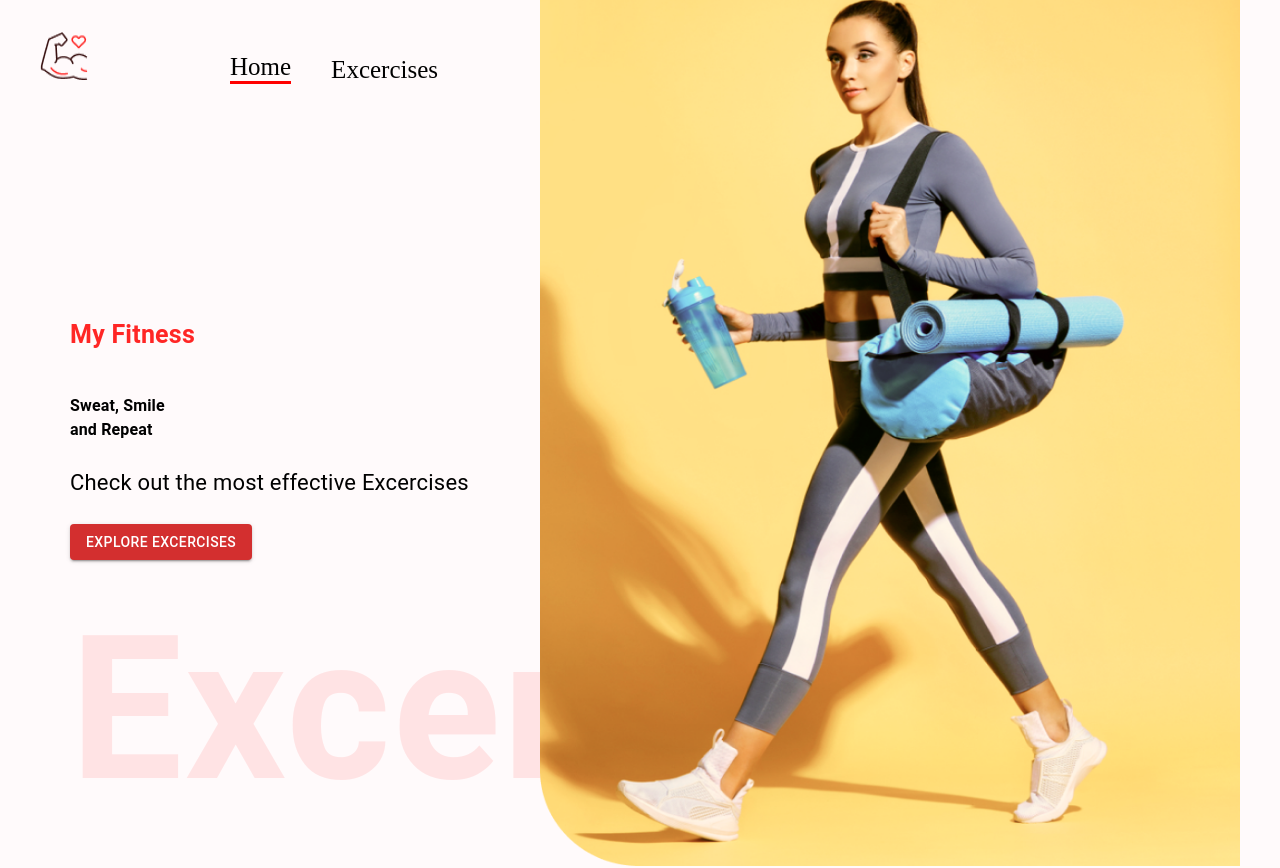
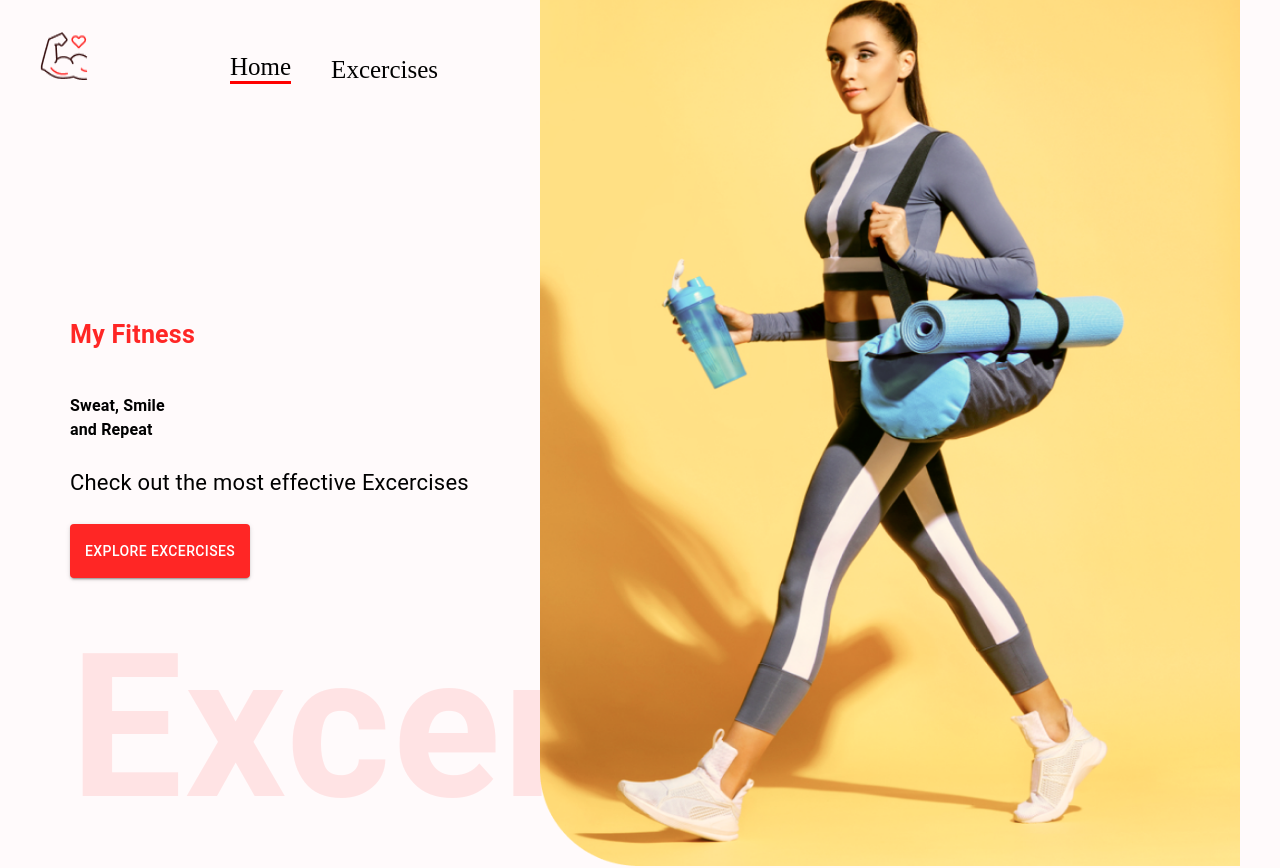
Before and after one commit to V5NEXT/Personnel_Fitness, a React (Create React App) app: page / in a window 1280 px wide. Shown: the top 868 px of the page. Built offline with nearby package versions, Linux system fonts and the light colour scheme.

Commit message:
Starting page completed

```diff
--- a/src/components/HeroBanner.js
+++ b/src/components/HeroBanner.js
@@ -15,7 +15,7 @@ const HeroBanner = () => {
       <Typography fontSize="22px" lineHeight="35px" mb={3}>
         Check out the most effective Excercises
       </Typography>
-      <Button href="#exercises" variant='contained' color='error'>Explore Excercises</Button>
+      <Button href="#exercises" variant='contained' color='error' sx={{backgroundColor:"#ff2625", padding:"15px"}}>Explore Excercises</Button>
       <Typography fontWeight={600} color="#ff2625"
       sx={{opacity: 0.1, display:{lg:'block', xs:'none'}}} fontSize="200px">
         Excercises
```
